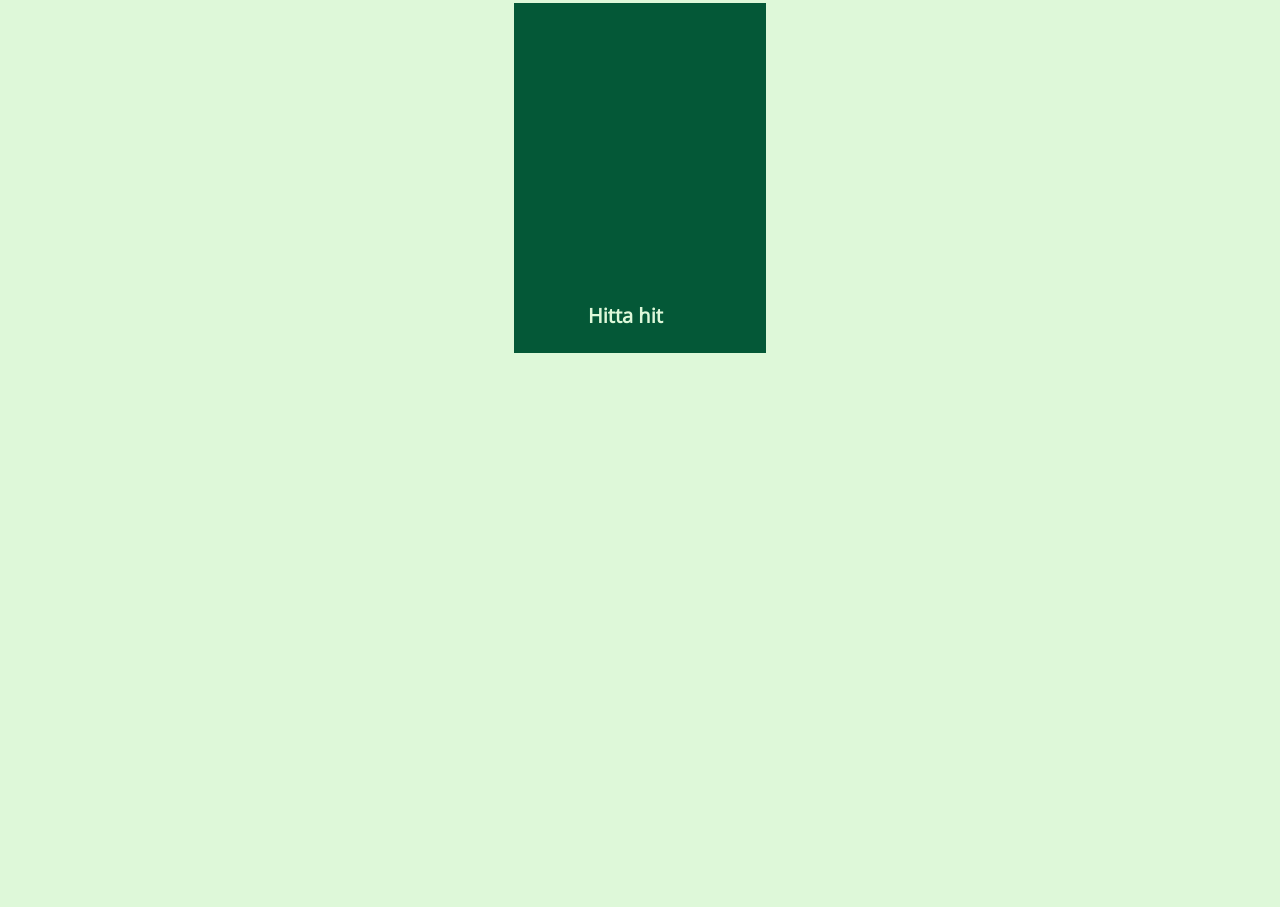
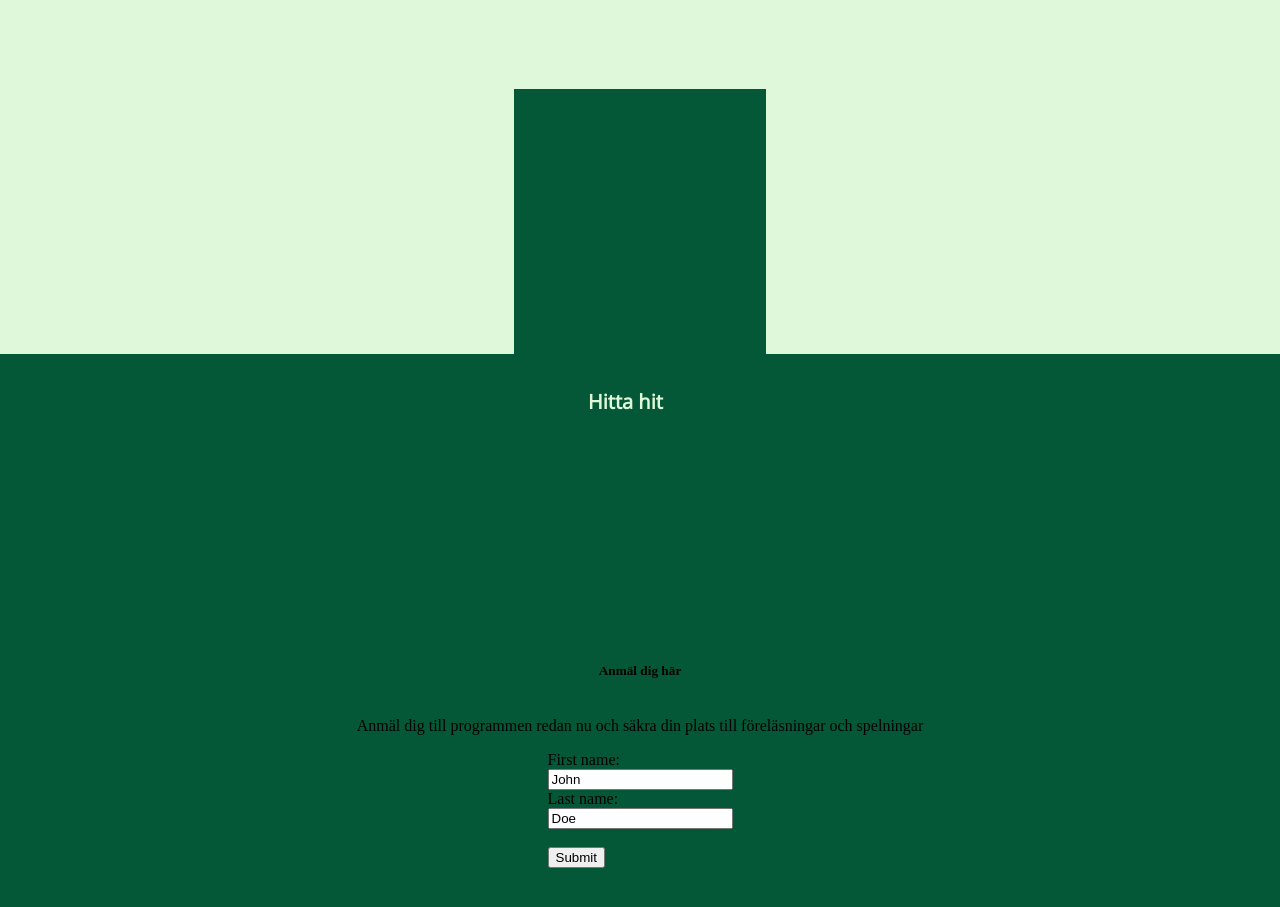
Before and after one commit to emilvictor/event-page, a plain HTML site: page index.html in a window 1280 px wide. Shown: the part 1791-2698 px from the top of the page. Before the commit the page ends 2487 px from the top, so only its background shows below. Drawn offline with nearby package versions, Linux system fonts and the light colour scheme; a web font is replaced by a local one.

Commit message:
fourth view

```diff
--- a/fourth-view.css
+++ b/fourth-view.css
@@ -0,0 +1,17 @@
+.fourth-view {
+    display: flex;
+    flex-direction: column;
+    justify-content: center;
+    align-items: center;
+    background: #045837
+    ;
+    margin: 0;
+    padding: 5px;
+    height: 100vh;
+    width: 100%;
+  }
+
+  p {
+      margin-left: 5px;
+      margin-right: 5px;
+  }
--- a/index.html
+++ b/index.html
@@ -14,8 +14,8 @@
     <meta charset="UTF-8" />
     <meta http-equiv="X-UA-Compatible" content="IE=edge" />
     <meta name="viewport" content="width=device-width, initial-scale=1.0" />
-    <link rel="stylesheet" href="header.css" />
-    <link rel="stylesheet" href="blobs.css" />
+    <link rel="stylesheet" href="first-view.css" />
+    <link rel="stylesheet" href="second-view.css" />
     <link rel="stylesheet" href="third-view.css">
     <link rel="stylesheet" href="fourth-view.css">
     <title>Amazonas</title>
@@ -82,6 +82,17 @@
     </section>
   <section class="fourth-view">
 
+    <h5>Anmäl dig här</h5>
+    <p>Anmäl dig till programmen redan nu och säkra din plats till föreläsningar och spelningar</p>
+
+<form action="/action_page.php">
+  <label for="fname">First name:</label><br>
+  <input type="text" id="fname" name="fname" value="John"><br>
+  <label for="lname">Last name:</label><br>
+  <input type="text" id="lname" name="lname" value="Doe"><br><br>
+  <input type="submit" value="Submit">
+</form>
+
   </section>
   </body>
 </html>
--- a/third-view.css
+++ b/third-view.css
@@ -6,6 +6,7 @@
   background: #def8d9;
   margin: 0;
   padding: 5px;
+  height: 100vh;
 }
 
 .third-title-container {
```
Also changed, not shown: first-view.css (renamed from header.css), second-view.css (renamed from blobs.css).
